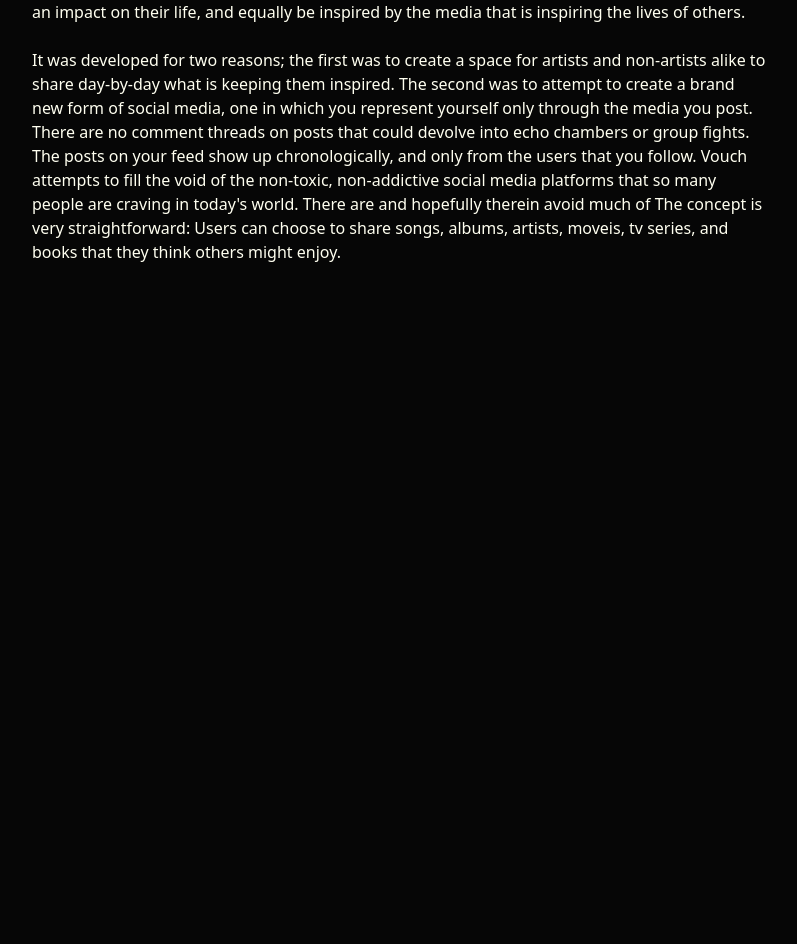
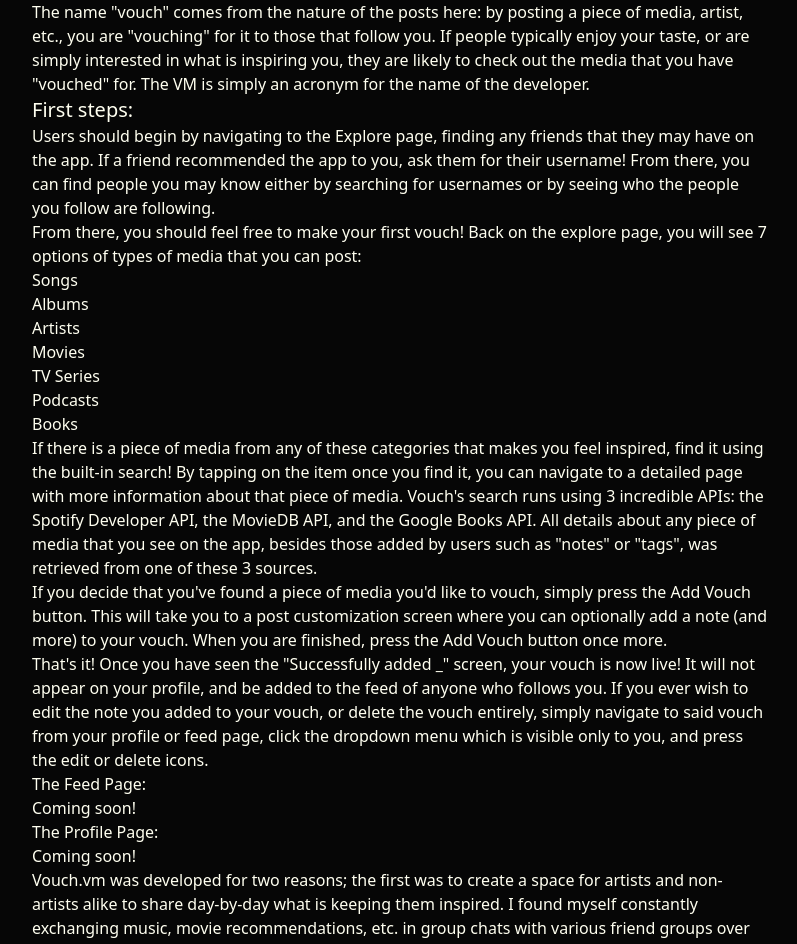
Before and after one commit to Vilem-McKael/Vouch.vm-Official-Site, a React (Vite) app: page /about in a window 1280 px wide. Shown: the part 284-1228 px from the top of the page, without its empty margins (240-1037 px from the left). Before the commit the page ends 800 px from the top, so only its background shows below. Built offline with nearby package versions, Linux system fonts and the light colour scheme.

Commit message:
adds details about how to start using the app to the about page

```diff
--- a/src/components/NavBar/NavBar.jsx
+++ b/src/components/NavBar/NavBar.jsx
@@ -16,15 +16,15 @@
                         <img className='rounded-md w-[40px]' src={vouchLogo1} />
                         <div className='pt-3'>Home</div>
                     </Link>
-                    <Link to='/About' className='flex flex-col justify-center items-center hover:scale-110 duration-100'>
+                    <Link to='/about' className='flex flex-col justify-center items-center hover:scale-110 duration-100'>
                         <InfoLogo/>
                         <div className='pt-3'>About</div>
                     </Link>
-                    <Link to='/Gallery' className='flex flex-col justify-center items-center hover:scale-110 duration-100'>
+                    <Link to='/gallery' className='flex flex-col justify-center items-center hover:scale-110 duration-100'>
                         <GalleryLogo/>
                         <div className='pt-3'>Gallery</div>
                     </Link>
-                    <Link to='/Support' className='flex flex-col justify-center items-center hover:scale-110 duration-100'>
+                    <Link to='/support' className='flex flex-col justify-center items-center hover:scale-110 duration-100'>
                         <img className='w-[40px] rounded-md' src={vouchLogo1} />
                         <div className='pt-3'>Support</div>
                     </Link>
--- a/src/pages/About/AboutPage.jsx
+++ b/src/pages/About/AboutPage.jsx
@@ -12,9 +12,53 @@
 
         </div>
         <div className=''>
-          <br />
-          Vouch.vm is a mobile application that creates a space for users to share the media that is making an impact on their life, and equally be inspired by the media that is inspiring the lives of others.
-          <br /><br />It was developed for two reasons; the first was to create a space for artists and non-artists alike to share day-by-day what is keeping them inspired. The second was to attempt to create a brand new form of social media, one in which you represent yourself only through the media you post. There are no comment threads on posts that could devolve into echo chambers or group fights. The posts on your feed show up chronologically, and only from the users that you follow. Vouch attempts to fill the void of the non-toxic, non-addictive social media platforms that so many people are craving in today's world. There are  and hopefully therein avoid much of The concept is very straightforward: Users can choose to share songs, albums, artists, moveis, tv series, and books that they think others might enjoy.
+
+          Vouch.vm is a mobile application that creates a space for users to share the media that is making an impact on their life, and equally be inspired by the media that is inspiring the lives of others. The name "vouch" comes from the nature of the posts here: by posting a piece of media, artist, etc., you are "vouching" for it to those that follow you. If people typically enjoy your taste, or are simply interested in what is inspiring you, they are likely to check out the media that you have "vouched" for. The VM is simply an acronym for the name of the developer.
+          </div>
+          <div className='text-xl'>
+            First steps:
+          </div>
+          <div>
+            Users should begin by navigating to the Explore page, finding any friends that they may have on the app. If a friend recommended the app to you, ask them for their username! From there, you can find people you may know either by searching for usernames or by seeing who the people you follow are following.
+          </div>
+          <div>
+            From there, you should feel free to make your first vouch! Back on the explore page, you will see 7 options of types of media that you can post:
+          </div>
+          <ul>
+            <li>Songs</li>
+            <li>Albums</li>
+            <li>Artists</li>
+            <li>Movies</li>
+            <li>TV Series</li>
+            <li>Podcasts</li>
+            <li>Books</li>
+          </ul>
+          <div>
+            If there is a piece of media from any of these categories that makes you feel inspired, find it using the built-in search! By tapping on the item once you find it, you can navigate to a detailed page with more information about that piece of media. Vouch's search runs using 3 incredible APIs: the Spotify Developer API, the MovieDB API, and the Google Books API. All details about any piece of media that you see on the app, besides those added by users such as "notes" or "tags", was retrieved from one of these 3 sources.
+          </div>
+          <div>
+            If you decide that you've found a piece of media you'd like to vouch, simply press the Add Vouch button. This will take you to a post customization screen where you can optionally add a note (and more) to your vouch. When you are finished, press the Add Vouch button once more.
+          </div>
+          <div>
+            That's it! Once you have seen the "Successfully added _" screen, your vouch is now live! It will not appear on your profile, and be added to the feed of anyone who follows you. If you ever wish to edit the note you added to your vouch, or delete the vouch entirely, simply navigate to said vouch from your profile or feed page, click the dropdown menu which is visible only to you, and press the edit or delete icons.
+          </div>
+          <div>
+            The Feed Page:
+          </div>
+          <div>
+            Coming soon!
+          </div>
+          <div>
+            The Profile Page:
+          </div>
+          <div>
+            Coming soon!
+          </div>
+          <div>
+          Vouch.vm was developed for two reasons; the first was to create a space for artists and non-artists alike to share day-by-day what is keeping them inspired. I found myself constantly exchanging music, movie recommendations, etc. in group chats with various friend groups over the years. However, after I missed songs and movie recommendations from my friends because they'd gotten drowned out, I decided there had to be a better way.
+          </div>
+          <div>
+          The second was to attempt to create a brand new form of social media, one in which you represent yourself only through the media you post. There are no comment threads on posts that could devolve into echo chambers or group fights. The posts on your feed show up chronologically, and only from the users that you follow. Vouch attempts to fill the void of the non-toxic, non-addictive social media platforms that so many people are craving in today's world. There are  and hopefully therein avoid much of The concept is very straightforward: Users can choose to share songs, albums, artists, moveis, tv series, and books that they think others might enjoy.
         </div>
       </div>
     </div>
--- a/src/pages/Gallery/GalleryPage.jsx
+++ b/src/pages/Gallery/GalleryPage.jsx
@@ -2,6 +2,10 @@
 
 export default function GalleryPage() {
   return (
-    <div>GalleryPage</div>
+    <div className='flex flex-col items-center'>
+      <div className='text-center text-2xl sm:text-4xl mt-16 font-bold'>
+        Gallery Coming Soon!
+      </div>
+    </div>
   )
 }
```
